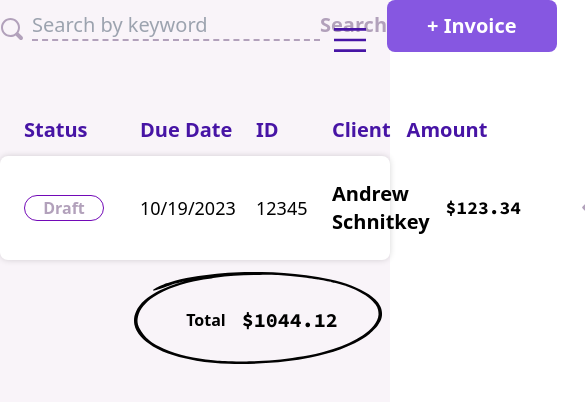
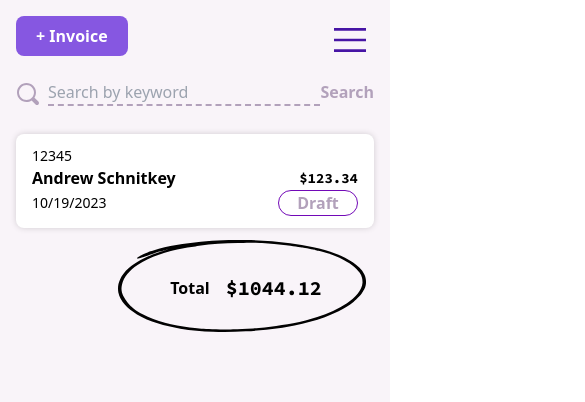
Before and after one commit to aschnitkey/dollarHoller, a SvelteKit app: page /invoices in a window 390 px wide. Shown: the top 402 px of the page, 585 px wide, since content can reach past the window. Built offline with nearby package versions, Linux system fonts and the light colour scheme.

Commit message:
lesson 15 - responsive invoice list

```diff
--- a/src/app.css
+++ b/src/app.css
@@ -16,7 +16,7 @@
 
 @layer components {
 	.invoice-table {
-		@apply grid gap-4 px-6 mb-3 w-full grid-cols-invoiceTable;
+		@apply grid gap-x-4 px-4 lg:px-6 mb-3 w-full grid-cols-invoiceTableMobile lg:grid-cols-invoiceTable;
 	}
 }
 
--- a/src/lib/components/Navbar.svelte
+++ b/src/lib/components/Navbar.svelte
@@ -32,8 +32,9 @@
 </button>
 
 <header
-	class="fixed w-full h-screen text-center transition duration-500 ease-in-out -translate-x-full md:h-full md:relative md:col-span-3 md:-translate-x-0 bg-daisyBush"
+	class="fixed z-40 w-full h-screen text-center transition duration-500 ease-in-out md:h-full md:relative md:col-span-3 md:-translate-x-0 bg-daisyBush"
 	class:-translate-x-0={isNavShowing}
+	class:-translate-x-full={!isNavShowing}
 >
 	<div class="my-10 md:mb-24">
 		<a href="/invoices"><img src="/images/logo.svg" alt="The Dollar Holler" class="mx-auto" /></a>
--- a/src/lib/components/Search.svelte
+++ b/src/lib/components/Search.svelte
@@ -10,7 +10,7 @@
 		type="text"
 		name="search"
 		placeholder="Search by keyword"
-		class="text-xl text-black bg-transparent border-b-2 border-dashed outline-none w-72 border-b-pastelPurple font-sansSerif focus:border-b-lavenderIndigo focus:border-solid"
+		class="w-full text-base lg:text-xl text-black bg-transparent border-b-2 border-dashed outline-none md:w-[14rem] lg:w-72 border-b-pastelPurple font-sansSerif focus:border-b-lavenderIndigo focus:border-solid"
 	/>
-	<button class="text-xl font-black font-sansSerif text-pastelPurple">Search</button>
+	<button class="text-base font-black lg:text-xl font-sansSerif text-pastelPurple">Search</button>
 </div>
--- a/src/lib/components/Tag.svelte
+++ b/src/lib/components/Tag.svelte
@@ -1,9 +1,10 @@
 <script lang="ts">
 	export let label: 'draft' | 'sent' | 'current' | 'late' | 'paid' = 'draft';
+	export let className = '';
 </script>
 
 <div
-	class="w-20 text-base font-bold text-center capitalize border rounded-full"
+	class={`w-20 text-base font-bold text-center capitalize border rounded-full ${className}`}
 	class:inverted={label === 'draft'}
 	class:success={label === 'sent' || label === 'current'}
 	class:alert={label === 'late'}
--- a/src/routes/(dashboard)/+layout.svelte
+++ b/src/routes/(dashboard)/+layout.svelte
@@ -4,7 +4,7 @@
 
 <div class="grid min-h-screen grid-cols-12 md:gap-x-16 bg-whisper">
 	<Navbar />
-	<main class="col-span-12 md:col-span-8 md:pt-10">
+	<main class="col-span-12 px-4 pt-4 md:col-span-8 md:pt-10 md:px-0">
 		<slot />
 	</main>
 </div>
--- a/src/routes/(dashboard)/invoices/+page.svelte
+++ b/src/routes/(dashboard)/invoices/+page.svelte
@@ -10,14 +10,16 @@
 	<title>Invoices | The Dollar Holler</title>
 </svelte:head>
 
-<div class="flex items-center justify-between mb-16">
+<div
+	class="flex flex-col-reverse items-start justify-between mb-7 lg:mb-16 lg:flex-row lg:items-center md:gap-y-4 gap-y-6"
+>
 	<!-- Search field -->
 	<Search />
 
 	<!-- New Invoice Button -->
 	<div>
 		<button
-			class="relative px-10 py-3 text-xl font-black text-white transition translate-y-0 rounded-lg whitespace-nowrap bg-lavenderIndigo font-sansSerif shadow-colored hover:shadow-coloredHover hover:-translate-y-2"
+			class="relative px-5 py-2 text-base font-black text-white transition translate-y-0 rounded-lg lg:px-10 lg:py-3 lg:text-xl whitespace-nowrap bg-lavenderIndigo font-sansSerif shadow-colored hover:shadow-coloredHover hover:-translate-y-2"
 			>+ Invoice</button
 		>
 	</div>
@@ -26,7 +28,7 @@
 <!-- list of invoices -->
 <div>
 	<!-- header -->
-	<div class=" text-daisyBush invoice-table table-header">
+	<div class="hidden lg:grid text-daisyBush invoice-table table-header">
 		<h3>Status</h3>
 		<h3>Due Date</h3>
 		<h3>ID</h3>
@@ -37,18 +39,20 @@
 	</div>
 
 	<!-- invoice rows -->
-	<div class="items-center py-6 bg-white rounded-lg invoice-table shadow-tableRow">
-		<div><Tag label={'draft'} /></div>
-		<div class="text-lg">10/19/2023</div>
-		<div class="text-lg">12345</div>
-		<div class="text-xl font-bold">Andrew Schnitkey</div>
-		<div class="font-mono text-lg font-bold">$123.34</div>
-		<div class="text-lg center">
+	<div
+		class="items-center py-3 bg-white rounded-lg lg:py-6 invoice-table invoice-row shadow-tableRow"
+	>
+		<div class="status"><Tag className={'ml-auto lg:ml-0'} label={'draft'} /></div>
+		<div class="text-sm lg:text-lg duedate">10/19/2023</div>
+		<div class="text-sm lg:text-lg invoicenumber">12345</div>
+		<div class="font-bold text- base lg:text-xl clientname">Andrew Schnitkey</div>
+		<div class="font-mono text-sm font-bold text-right lg:text-lg amount">$123.34</div>
+		<div class="hidden text-sm lg:text-lg viewbutton lg:center lg:block">
 			<a href="#" class=" text-pastelPurple hover:text-daisyBush">
 				<View />
 			</a>
 		</div>
-		<div class="text-lg center">
+		<div class="hidden text-sm lg:text-lg morebutton lg:center lg:block">
 			<button class=" text-pastelPurple hover:text-daisyBush">
 				<Dots />
 			</button>
@@ -63,4 +67,45 @@
 	.table-header {
 		@apply text-xl font-black leading-snug;
 	}
+
+	.invoice-row {
+		grid-template-areas:
+			'invoiceNumber invoiceNumber'
+			'clientName amount'
+			'dueDate status';
+	}
+
+	@media (min-width: 1024px) {
+		.invoice-row {
+			grid-template-areas: 'status dueDate invoiceNumber clientName amount viewButton moreButton';
+		}
+	}
+
+	.invoice-row .status {
+		grid-area: status;
+	}
+
+	.invoice-row .duedate {
+		grid-area: dueDate;
+	}
+
+	.invoice-row .invoicenumber {
+		grid-area: invoiceNumber;
+	}
+
+	.invoice-row .clientname {
+		grid-area: clientName;
+	}
+
+	.invoice-row .amount {
+		grid-area: amount;
+	}
+
+	.invoice-row .viewbutton {
+		grid-area: viewButton;
+	}
+
+	.invoice-row .morebutton {
+		grid-area: moreButton;
+	}
 </style>
--- a/tailwind.config.js
+++ b/tailwind.config.js
@@ -34,7 +34,8 @@ export default {
 				fog: '#decaec'
 			},
 			gridTemplateColumns: {
-				invoiceTable: '100px 100px 60px 1fr 116px 32px 32px'
+				invoiceTable: '100px 100px 60px 1fr 116px 32px 32px',
+				invoiceTableMobile: '1fr 90px'
 			}
 		}
 	},
```
